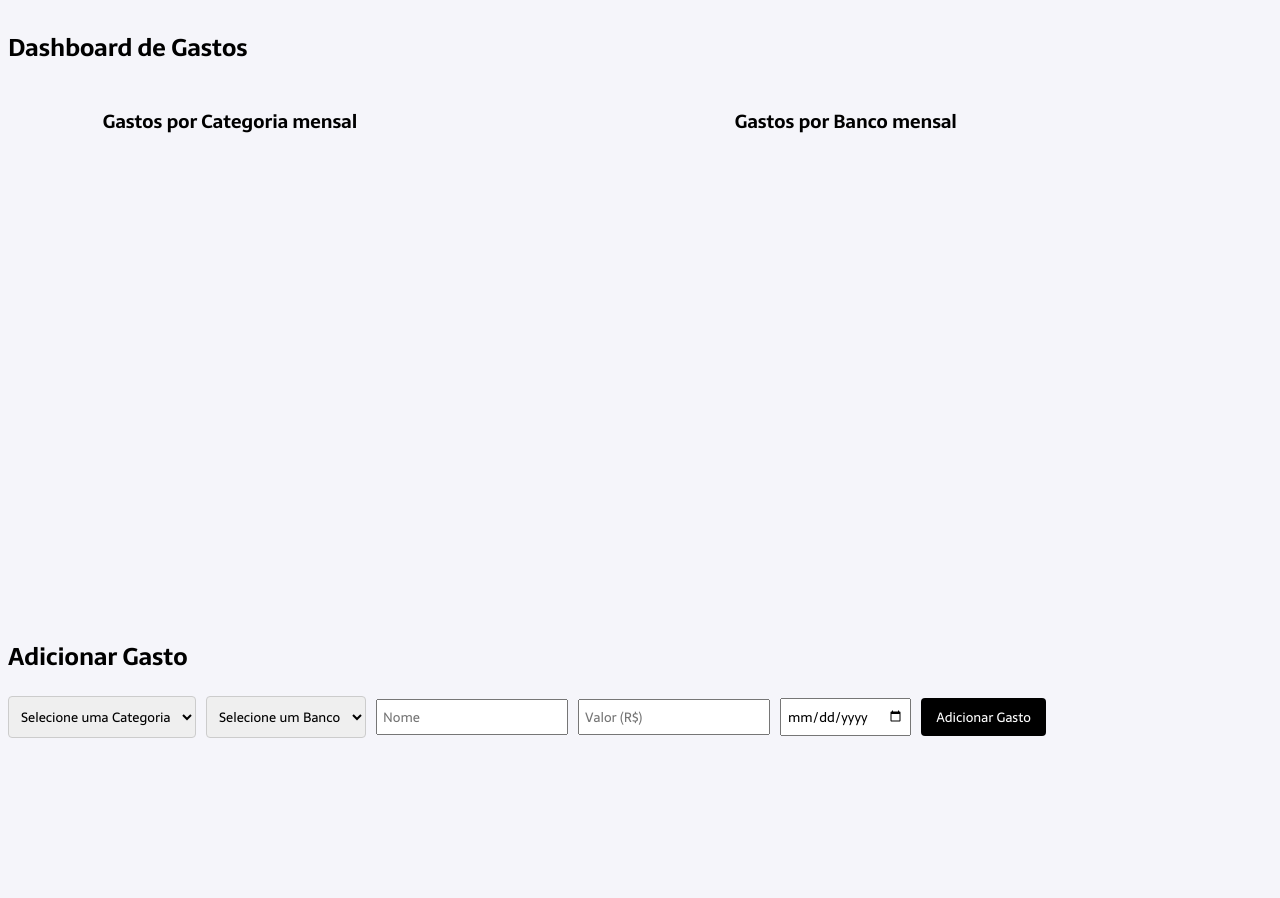
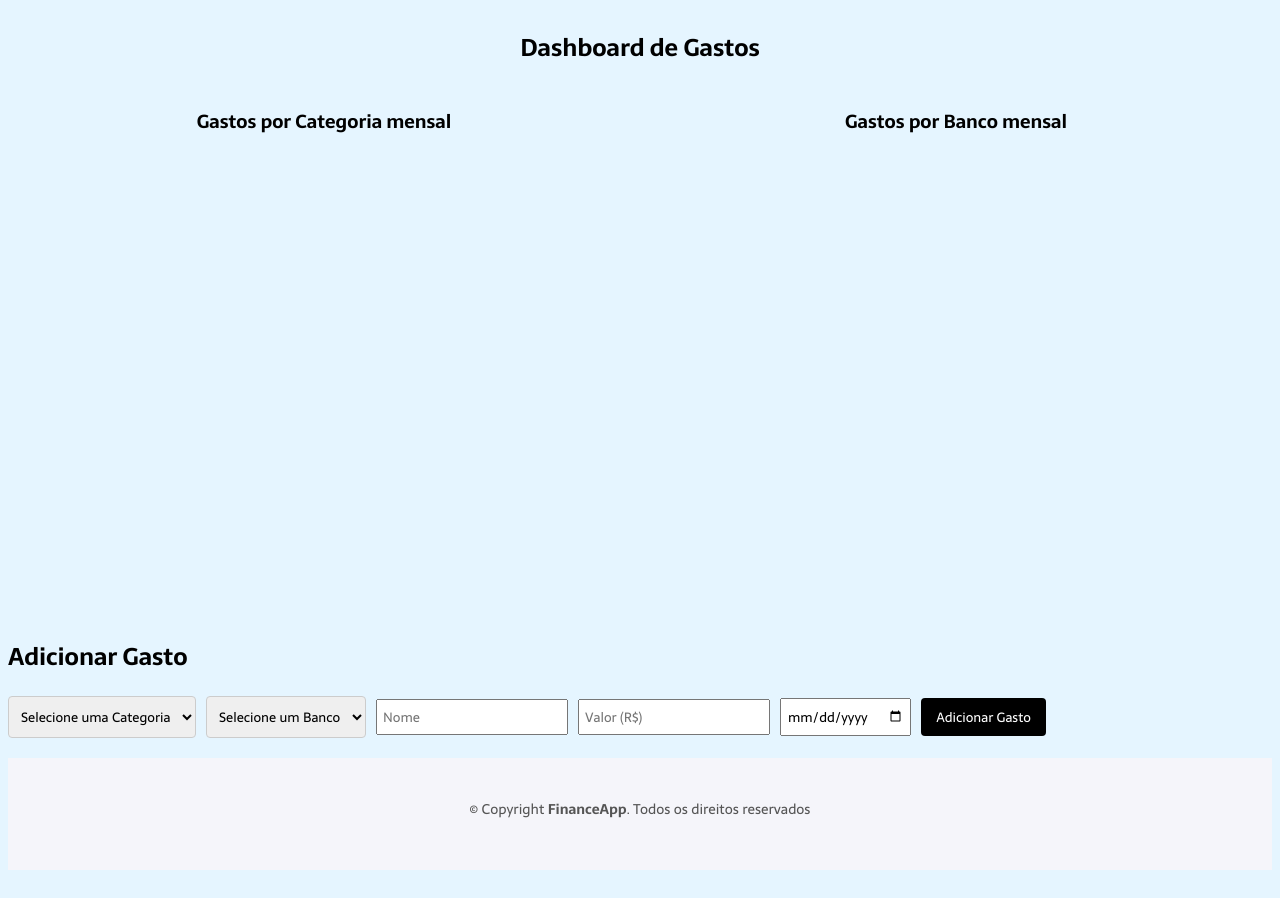
Before and after one commit to ceciliameds/financeapp, a React (Vite) app: page /dashboard in a window 1280 px wide. Before the commit the page ends 800 px from the top, so only its background shows below. Built offline with nearby package versions, Linux system fonts and the light colour scheme.

Commit message:
Feat: Ajuste na tela Dashboard

```diff
--- a/src/components/crud/Gastos.jsx
+++ b/src/components/crud/Gastos.jsx
@@ -164,7 +164,7 @@ function Gastos() {
     <div className="gastos">
       <div className="charts" style={{ display: "flex", justifyContent: "space-around" }}>
         <div style={{ width: "35%" }}>
-          <h3>Gastos por Categoria mensal</h3>
+          <h3 style={{textAlign: "center"}}>Gastos por Categoria mensal</h3>
           {categoryChartData.labels ? (
             <Pie data={categoryChartData} />
           ) : (
@@ -172,7 +172,7 @@ function Gastos() {
           )}
         </div>
         <div style={{ width: "35%" }}>
-          <h3>Gastos por Banco mensal</h3>
+          <h3 style={{textAlign: "center"}}>Gastos por Banco mensal</h3>
           {bankChartData.labels ? (
             <Pie data={bankChartData} />
           ) : (
@@ -230,7 +230,8 @@ function Gastos() {
       <ul className="gastos-list">
         {exits.map((g, index) => (
           <li key={index} className="gasto-item">
-            {g.nome} - {g.categoria} - {g.banco} - R$ {g.valor} - {g.data}
+            {g.nome} - {g.categoria} - {g.banco} - R$ {g.valor} -{" "}
+            {new Date(g.data).toLocaleDateString("pt-BR")}
             <div className="action-buttons">
               <button
                 className="edit-button"
--- a/src/pages/Dashboard.jsx
+++ b/src/pages/Dashboard.jsx
@@ -15,6 +15,7 @@ import Gastos from "../components/crud/Gastos";
 import "../styles/dashboard.css";
 import "../styles/charts.css";
 import "../styles/crud.css";
+import Footer from "../components/Footer";
 
 ChartJS.register(
   CategoryScale,
@@ -93,6 +94,7 @@ const Dashboard = () => {
             categories={categories}
             bankDetails={bankDetails}
           />
+          <Footer />
         </div>
       </div>
     </div>
--- a/src/styles/dashboard.css
+++ b/src/styles/dashboard.css
@@ -10,6 +10,10 @@
   padding-top: 60px;
   background-color: var(--cor-fundo-claro);
   overflow: hidden;
+}
+
+html, body {
+  background-color: #E5F5FF;
 }
 
 .hero-main {
@@ -89,6 +93,10 @@
   color: var(--cor-fonte-clara);
 }
 
+.dashboard-title{
+  text-align: center;
+}
+
 @media (max-width: 800px) {
   .hero-main {
     flex-direction: column;
--- a/src/styles/gastos.css
+++ b/src/styles/gastos.css
@@ -23,3 +23,8 @@
   border-radius: 50%;
   margin-right: 8px;
 }
+
+.gasto-item{
+  text-transform: capitalize;
+  border: none;
+}
```
